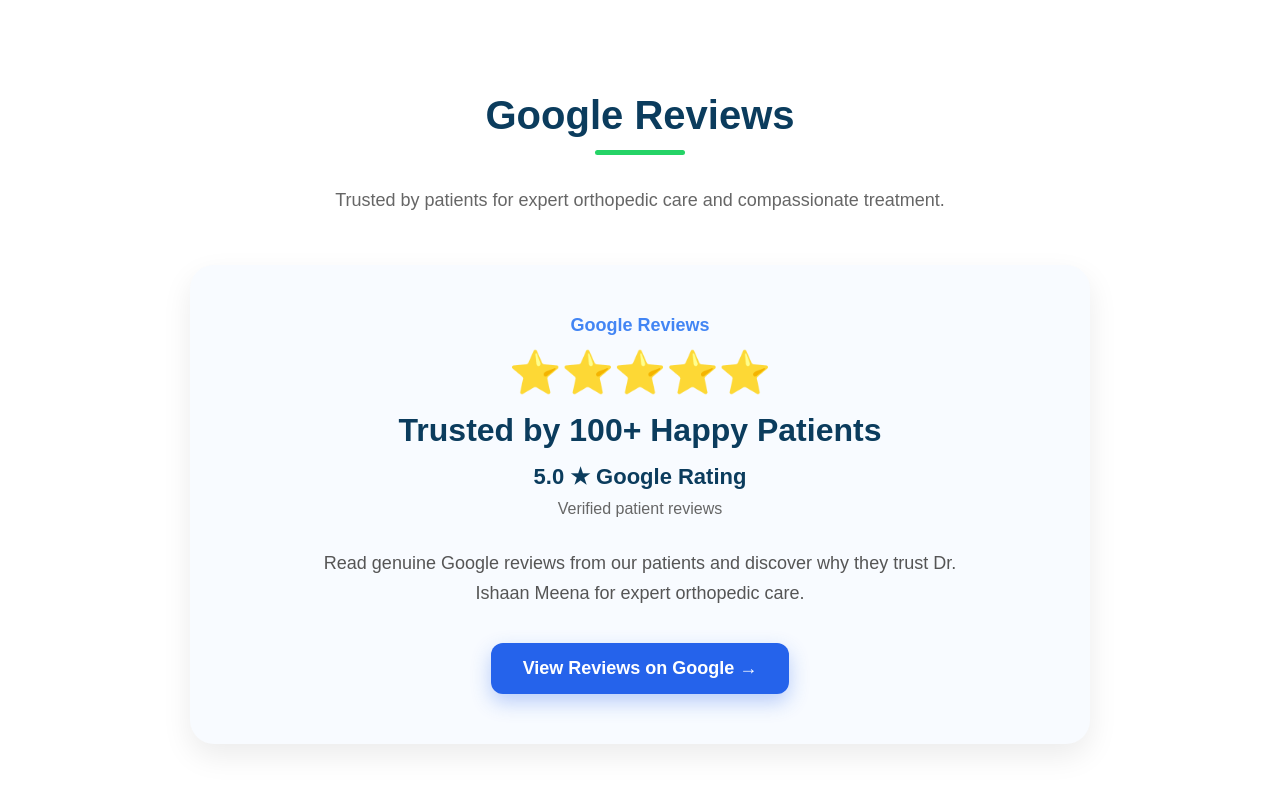
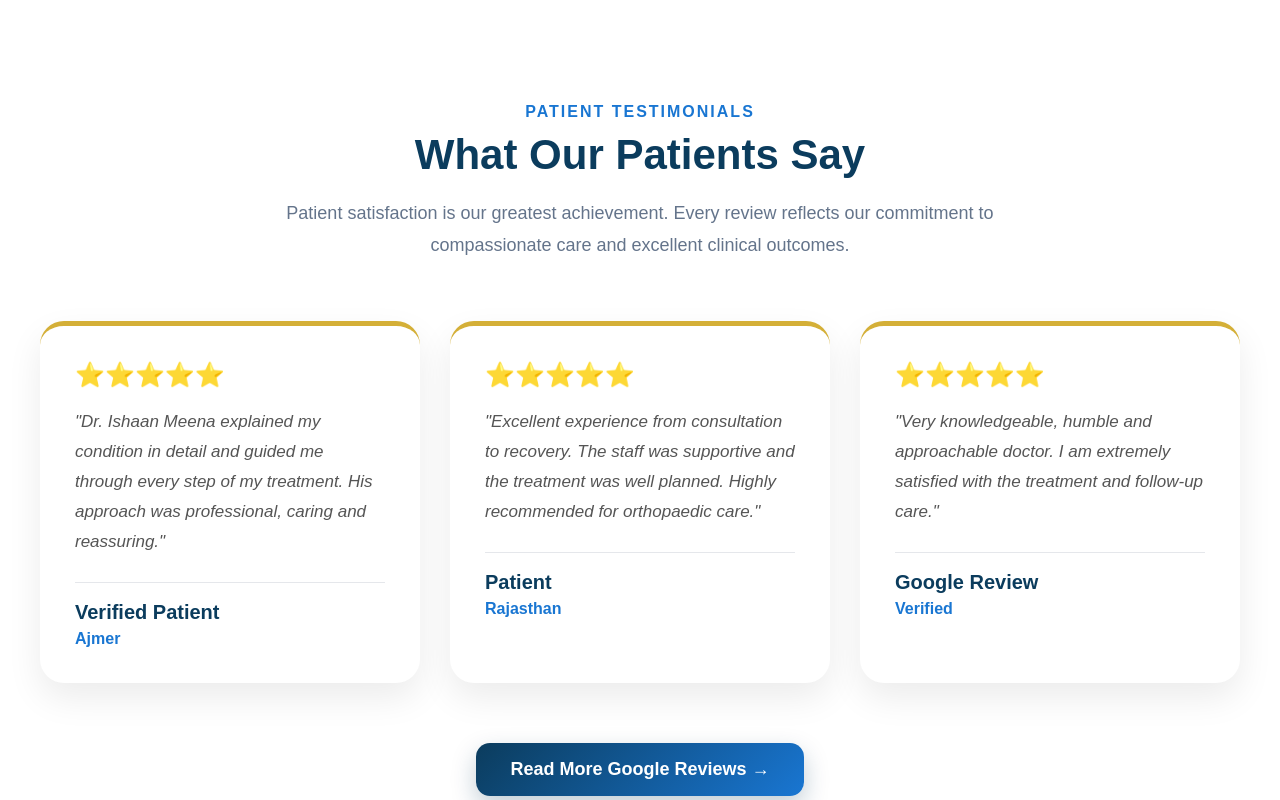
Before and after one commit to drishaanortho/drishaanortho-website, a Next.js app: page / in a window 1280 px wide. Shown: the part 7340-8140 px from the top of the page. Built offline with nearby package versions, Linux system fonts and the light colour scheme.

Commit message:
Update Testimonials.tsx

```diff
--- a/components/Testimonials.tsx
+++ b/components/Testimonials.tsx
@@ -1,145 +1,170 @@
 export default function Testimonials() {
+  const testimonials = [
+    {
+      name: "Verified Patient",
+      location: "Ajmer",
+      review:
+        "Dr. Ishaan Meena explained my condition in detail and guided me through every step of my treatment. His approach was professional, caring and reassuring.",
+    },
+    {
+      name: "Patient",
+      location: "Rajasthan",
+      review:
+        "Excellent experience from consultation to recovery. The staff was supportive and the treatment was well planned. Highly recommended for orthopaedic care.",
+    },
+    {
+      name: "Google Review",
+      location: "Verified",
+      review:
+        "Very knowledgeable, humble and approachable doctor. I am extremely satisfied with the treatment and follow-up care.",
+    },
+  ];
+
   return (
     <section
       style={{
         background: "#ffffff",
-        padding: "80px 20px",
+        padding: "90px 20px",
       }}
     >
       <div
         style={{
-          maxWidth: "900px",
+          maxWidth: "1200px",
           margin: "0 auto",
         }}
       >
+        <p
+          style={{
+            textAlign: "center",
+            color: "#1976D2",
+            fontWeight: 700,
+            letterSpacing: "2px",
+            textTransform: "uppercase",
+            marginBottom: "10px",
+          }}
+        >
+          PATIENT TESTIMONIALS
+        </p>
+
         <h2
           style={{
             textAlign: "center",
             color: "#0B3C5D",
-            fontSize: "40px",
-            fontWeight: "800",
-            marginBottom: "12px",
+            fontSize: "42px",
+            fontWeight: 800,
+            marginBottom: "18px",
           }}
         >
-          Google Reviews
+          What Our Patients Say
         </h2>
-
-        <div
-          style={{
-            width: "90px",
-            height: "5px",
-            background: "#25D366",
-            borderRadius: "50px",
-            margin: "0 auto 30px",
-          }}
-        />
 
         <p
           style={{
             textAlign: "center",
-            color: "#666",
+            color: "#64748B",
+            maxWidth: "760px",
+            margin: "0 auto 60px",
+            lineHeight: "32px",
             fontSize: "18px",
-            maxWidth: "700px",
-            margin: "0 auto 50px",
-            lineHeight: "30px",
           }}
         >
-          Trusted by patients for expert orthopedic care and compassionate
-          treatment.
+          Patient satisfaction is our greatest achievement. Every review reflects
+          our commitment to compassionate care and excellent clinical outcomes.
         </p>
 
         <div
           style={{
-            background: "#F8FBFF",
+            display: "grid",
+            gridTemplateColumns: "repeat(auto-fit,minmax(320px,1fr))",
+            gap: "30px",
+          }}
+        >
+          {testimonials.map((item) => (
+            <div
+              key={item.review}
+              style={{
+                background: "#fff",
                 borderRadius: "24px",
-            padding: "50px 30px",
-            textAlign: "center",
-            boxShadow: "0 12px 30px rgba(0,0,0,0.08)",
+                padding: "35px",
+                boxShadow: "0 15px 35px rgba(0,0,0,.08)",
+                borderTop: "5px solid #D4AF37",
               }}
             >
               <div
                 style={{
-              fontSize: "18px",
-              fontWeight: "700",
-              color: "#4285F4",
-              marginBottom: "12px",
-            }}
-          >
-            Google Reviews
-          </div>
-
-          <div
-            style={{
-              fontSize: "42px",
-              marginBottom: "15px",
+                  fontSize: "24px",
+                  marginBottom: "18px",
                 }}
               >
                 ⭐⭐⭐⭐⭐
               </div>
 
+              <p
+                style={{
+                  color: "#555",
+                  lineHeight: "30px",
+                  fontSize: "17px",
+                  fontStyle: "italic",
+                }}
+              >
+                "{item.review}"
+              </p>
+
+              <div
+                style={{
+                  marginTop: "25px",
+                  borderTop: "1px solid #E5E7EB",
+                  paddingTop: "18px",
+                }}
+              >
                 <h3
                   style={{
                     color: "#0B3C5D",
-              fontSize: "32px",
-              fontWeight: "800",
-              margin: "0",
+                    margin: 0,
+                    fontSize: "20px",
                   }}
                 >
-            Trusted by 100+ Happy Patients
+                  {item.name}
                 </h3>
 
                 <p
                   style={{
-              color: "#0B3C5D",
-              fontSize: "22px",
-              fontWeight: "700",
-              marginTop: "15px",
-              marginBottom: "10px",
+                    color: "#1976D2",
+                    marginTop: "6px",
+                    marginBottom: 0,
+                    fontWeight: 600,
                   }}
                 >
-            5.0 ★ Google Rating
+                  {item.location}
                 </p>
+              </div>
+            </div>
+          ))}
+        </div>
 
-          <p
+        <div
           style={{
-              color: "#666",
-              fontSize: "16px",
-              marginBottom: "30px",
+            textAlign: "center",
+            marginTop: "60px",
           }}
         >
-            Verified patient reviews
-          </p>
-
-          <p
-            style={{
-              color: "#555",
-              fontSize: "18px",
-              lineHeight: "30px",
-              maxWidth: "650px",
-              margin: "0 auto 35px",
-            }}
-          >
-            Read genuine Google reviews from our patients and discover why they
-            trust Dr. Ishaan Meena for expert orthopedic care.
-          </p>
-
           <a
             href="https://maps.app.goo.gl/TqqUAeKrBJVqVREAA"
             target="_blank"
             rel="noopener noreferrer"
             style={{
               display: "inline-block",
-              background: "#2563EB",
-              color: "#ffffff",
-              padding: "15px 32px",
-              borderRadius: "12px",
+              background: "linear-gradient(135deg,#0B3C5D,#1976D2)",
+              color: "#fff",
+              padding: "16px 34px",
+              borderRadius: "14px",
               textDecoration: "none",
-              fontWeight: "700",
+              fontWeight: 700,
               fontSize: "18px",
-              boxShadow: "0 8px 20px rgba(37,99,235,0.3)",
+              boxShadow: "0 10px 25px rgba(11,60,93,.25)",
             }}
           >
-            View Reviews on Google →
+            Read More Google Reviews →
           </a>
         </div>
       </div>
```
Lines whose indentation alone changed are shown as unchanged.
